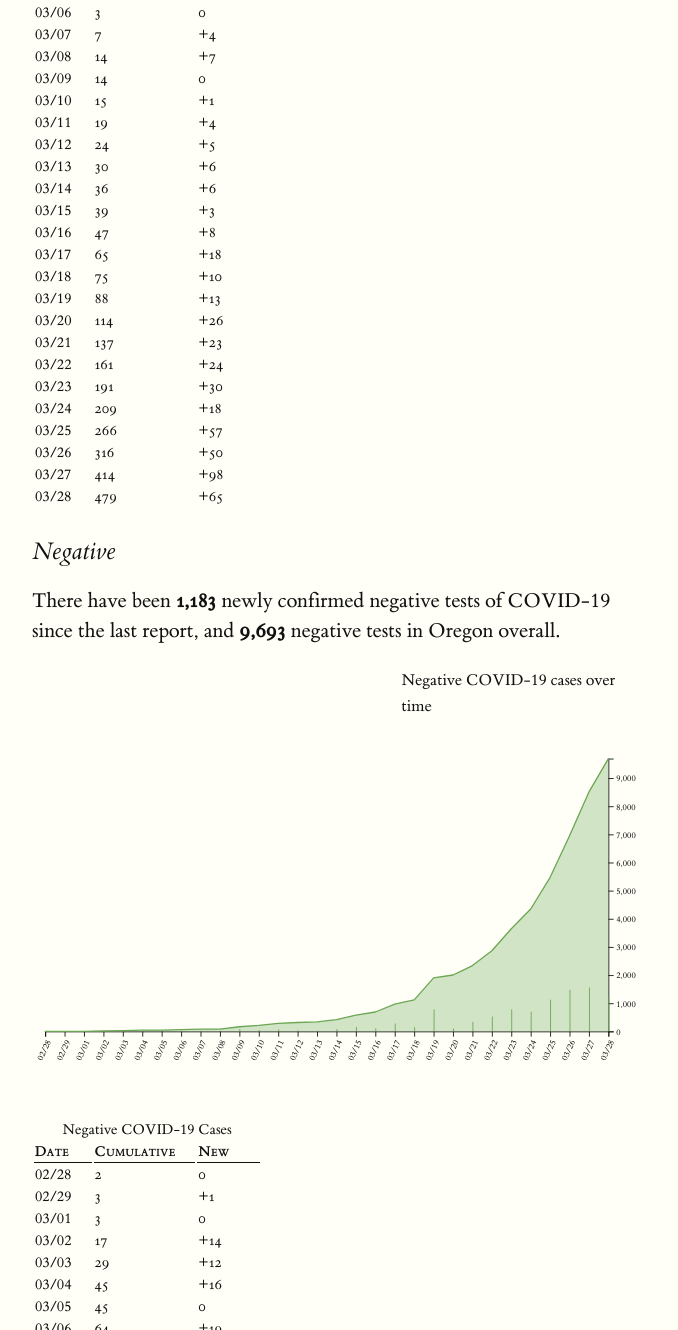
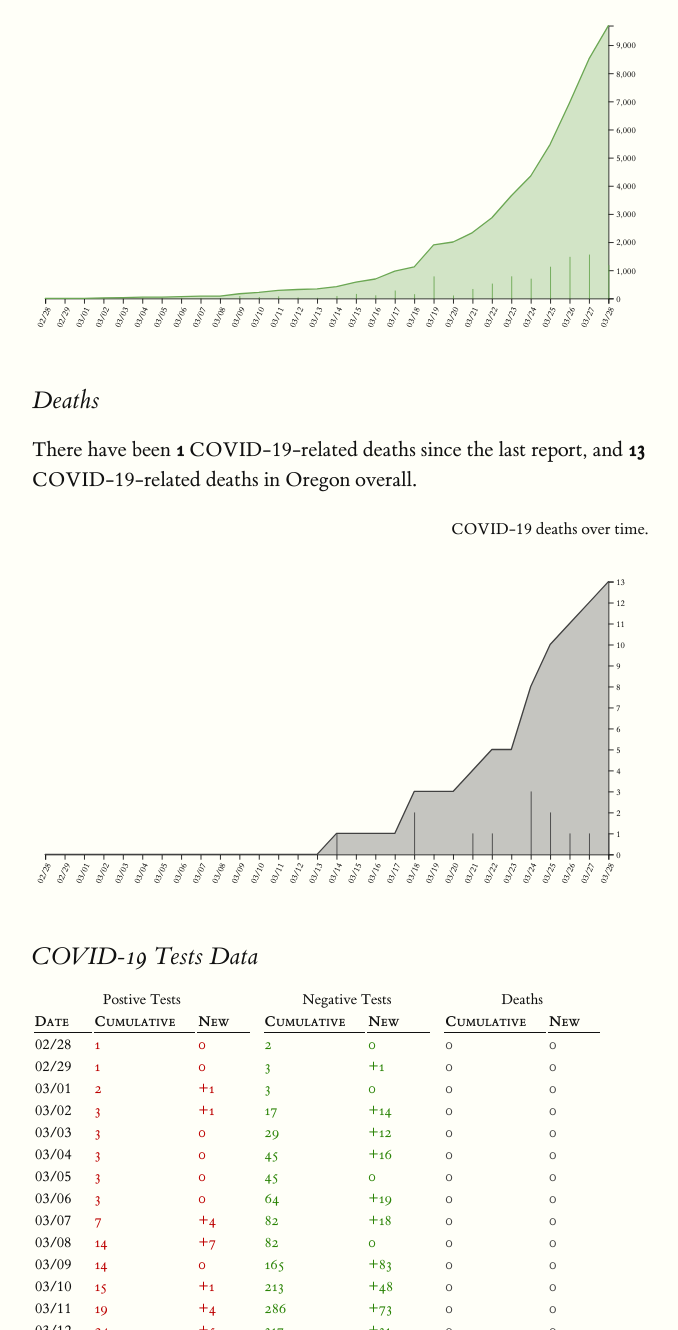
Before and after one commit to mattbaker/oregon-covid, a website: page index.html in a window 1280 px wide. Shown: the part 1470-2800 px from the top of the page, without its empty margins (48-726 px from the left). Drawn offline with nearby package versions, Linux system fonts and the light colour scheme.

Commit message:
sketches of a uni-table layout for data

```diff
--- a/index.css
+++ b/index.css
@@ -7,6 +7,7 @@ th {
 .cases-table {
   width: auto;
   margin-right: 10px;
+  float: left;
 }
 
 .cases-table td,th {
@@ -72,3 +73,15 @@ th {
   stroke: none;
   fill: rgba(65, 65, 65, 1.0);
 }
+
+#positive-cases-table td.numeral {
+  color: rgb(189, 0, 0)
+}
+
+#negative-cases-table td.numeral {
+  color: rgb(43, 132, 7)
+}
+
+#deaths-table td.numeral {
+  color: rgba(65, 65, 65, 1)
+}
--- a/index.html
+++ b/index.html
@@ -31,13 +31,13 @@
       </p>
 
       <p>
-        Data only tells part of the story. For example, a spike in positive cases begins to occur around March 27th due
+        A spike in positive and negative COVID-19 cases begins to occur around <strong>March 27th</strong> due
         to an increase in Oregon's testing capacity<label for="why-num-cases-increasing" class="margin-toggle sidenote-number"></label>
         <input type="checkbox" id="why-num-cases-increasing" class="margin-toggle" />
         <span class="sidenote">
           <a href="https://www.youtube.com/watch?v=sxeKZg9NqN4&feature=youtu.be">Why the number of cases is increasing</a>, Oregon Public Health Division.
-        </span>,
-        this is not because the virus' spread accelerated overnight.
+        </span>.
+        This spike is not due to a sudden acceleration of the virus' spread.
       </p>
 
       <p>
@@ -59,19 +59,6 @@
         <figcaption>Positive COVID-19 cases over time</figcaption>
       </figure>
 
-      <table class="cases-table" id="positive-cases-table">
-        <caption>Postive COVID-19 Cases</caption>
-        <thead>
-          <tr>
-            <th>Date</th>
-            <th>Cumulative</th>
-            <th>New</th>
-          </tr>
-        </thead>
-        <tbody>
-        </tbody>
-      </table>
-
       <h3>Negative</h3>
 
       <p>
@@ -82,20 +69,6 @@
         <figcaption>Negative COVID-19 cases over time</figcaption>
         <svg class="cases-chart" id="negative-cases-chart"></svg>
       </figure>
-
-      <table class="cases-table" id="negative-cases-table">
-        <caption>Negative COVID-19 Cases</caption>
-        <thead>
-          <tr>
-            <th>Date</th>
-            <th>Cumulative</th>
-            <th>New</th>
-          </tr>
-        </thead>
-        <tbody>
-        </tbody>
-      </table>
-
 
       <h3>Deaths</h3>
 
@@ -108,8 +81,10 @@
         <svg class="cases-chart" id="deaths-cases-chart"></svg>
       </figure>
 
-      <table class="cases-table" id="deaths-table">
-        <caption>COVID-19-related Deaths</caption>
+      <h3>COVID-19 Tests Data</h3>
+
+      <table class="cases-table" id="positive-cases-table">
+        <caption>Postive Tests</caption>
         <thead>
           <tr>
             <th>Date</th>
@@ -121,7 +96,29 @@
         </tbody>
       </table>
 
+      <table class="cases-table" id="negative-cases-table">
+        <caption>Negative Tests</caption>
+        <thead>
+          <tr>
+            <th>Cumulative</th>
+            <th>New</th>
+          </tr>
+        </thead>
+        <tbody>
+        </tbody>
+      </table>
 
+      <table class="cases-table" id="deaths-table" style="float:none;">
+        <caption>Deaths</caption>
+        <thead>
+          <tr>
+            <th>Cumulative</th>
+            <th>New</th>
+          </tr>
+        </thead>
+        <tbody>
+        </tbody>
+      </table>
     </section>
 
     <section>
@@ -181,8 +178,8 @@
       d3.select("#death-total").datum(today).text(function (d) { return numberFormatter(d.deaths) })
 
       renderCasesTable(d3.select("#positive-cases-table"), reports, "positive")
-      renderCasesTable(d3.select("#negative-cases-table"), reports, "negative")
-      renderCasesTable(d3.select("#deaths-table"), reports, "deaths")
+      renderCasesTable(d3.select("#negative-cases-table"), reports, "negative", true)
+      renderCasesTable(d3.select("#deaths-table"), reports, "deaths", true)
 
       renderCaseChart(d3.select("#positive-cases-chart"), reports, "positive")
       renderCaseChart(d3.select("#negative-cases-chart"), reports, "negative")
--- a/lib/tables.js
+++ b/lib/tables.js
@@ -1,6 +1,6 @@
 "use strict";
 
-function renderCasesTable(table, reports, attribute) {
+function renderCasesTable(table, reports, attribute, omitDate) {
   var dateFormatter = d3.timeFormat("%m/%d");
 
   var access = function access(report) {
@@ -9,9 +9,13 @@ function renderCasesTable(table, reports, attribute) {
 
 
   var positiveTableRows = table.selectAll("tbody > tr").data(reports).enter().append("tr");
-  positiveTableRows.append("td").attr("class", ["case-table-date"]).text(function (report) {
-    return dateFormatter(report.date);
-  });
+
+  if (!omitDate) {
+    positiveTableRows.append("td").attr("class", ["case-table-date"]).text(function (report) {
+      return dateFormatter(report.date);
+    });
+  }
+
   positiveTableRows.append("td").attr("class", ["numeral case-table-cumulative"]).text(function (report) {
     return d3.format(",")(access(report));
   });
```
Also changed, not shown: src/tables.js (+7 -5 lines).
